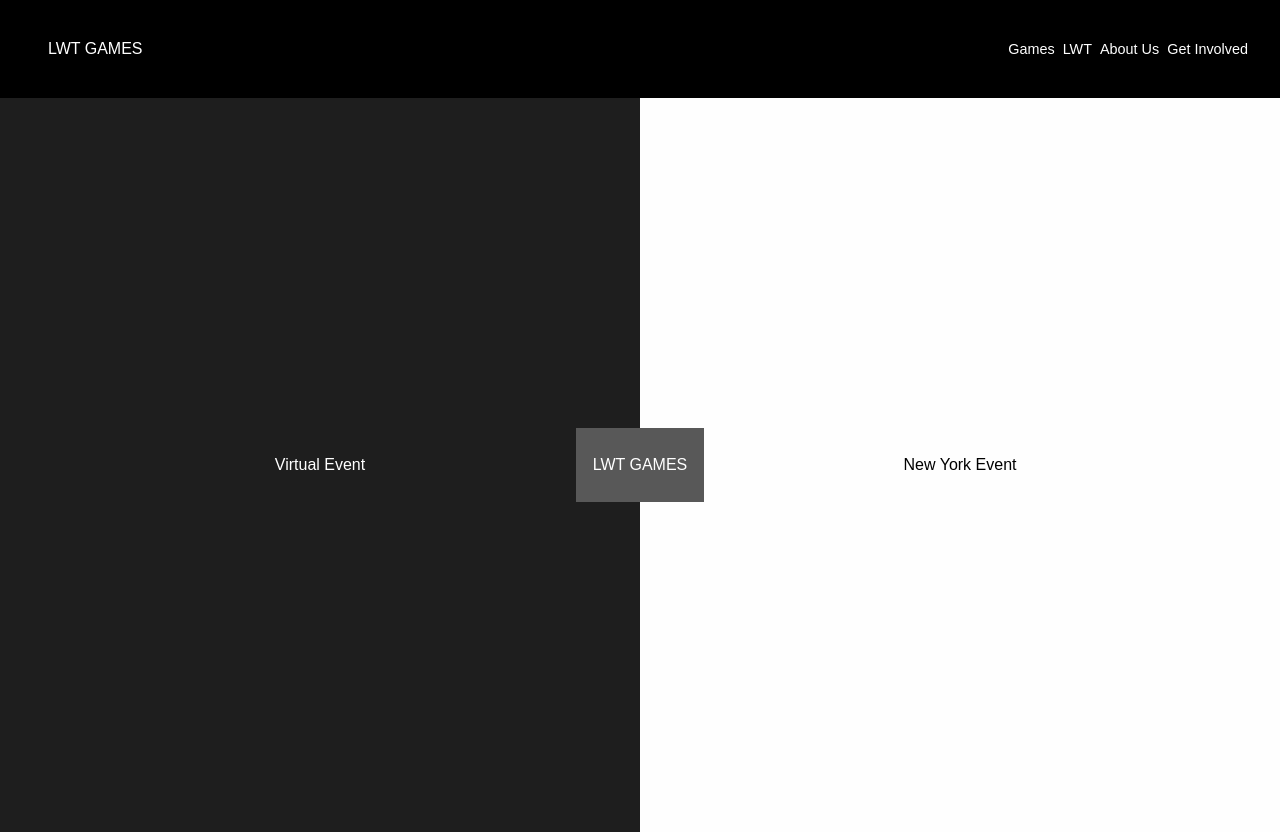
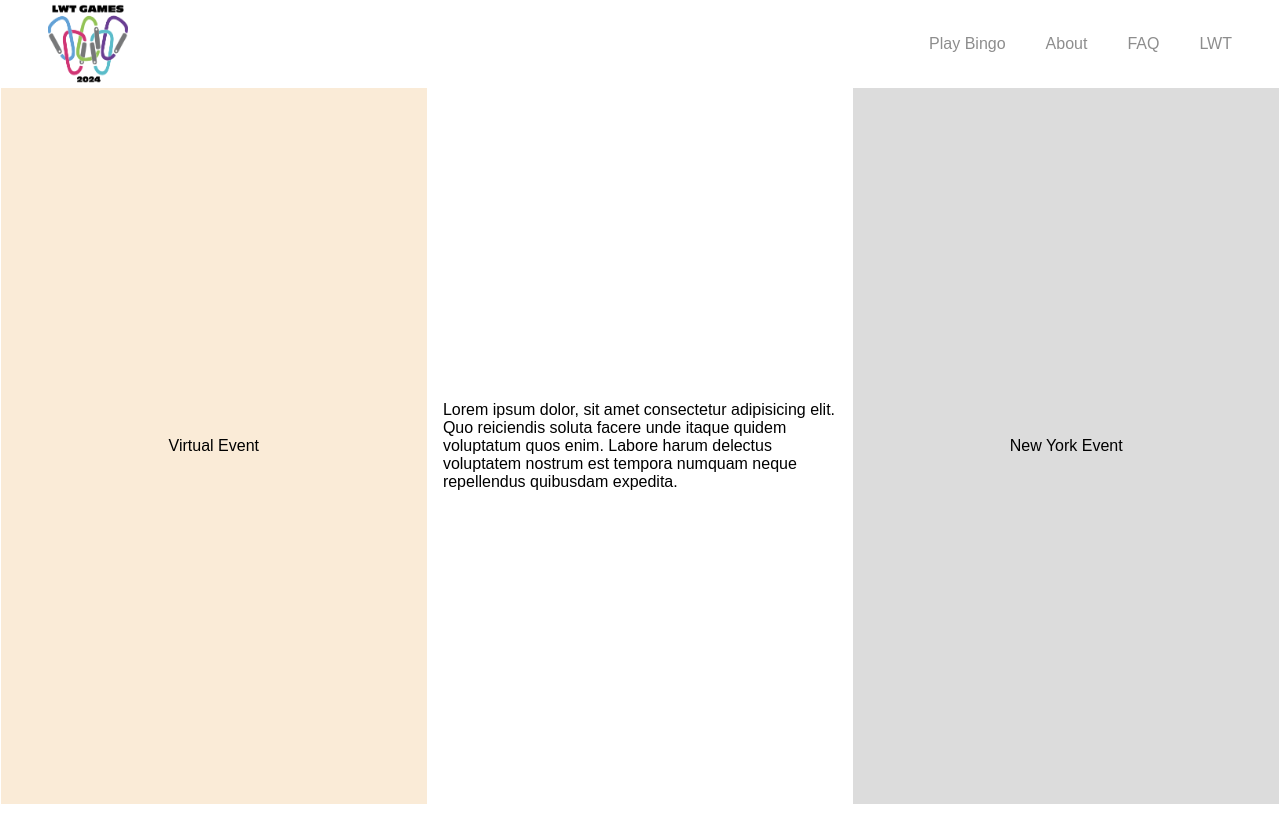
Before and after one commit to cswebdev/LWT_Games, a React (Create React App) app: page / in a window 1280 px wide. After the commit the page ends 804 px from the top, so only its background shows below. Built offline with nearby package versions, Linux system fonts and the light colour scheme.

Commit message:
added bootstrap, updated navbar

```diff
--- a/package.json
+++ b/package.json
@@ -6,7 +6,9 @@
     "@testing-library/jest-dom": "^5.17.0",
     "@testing-library/react": "^13.4.0",
     "@testing-library/user-event": "^13.5.0",
+    "bootstrap": "^5.3.3",
     "react": "^18.2.0",
+    "react-bootstrap": "^2.10.1",
     "react-dom": "^18.2.0",
     "react-router-dom": "^6.22.2",
     "react-scripts": "5.0.1",
--- a/src/components/HomePage/HomePage.css
+++ b/src/components/HomePage/HomePage.css
@@ -9,10 +9,11 @@
     overflow: hidden;
 }
 
-.left-panel,
-.right-panel {
-    width: 50%;
-    height: 91.8vh;
+.right-panel,
+.middle-panel,
+.left-panel {
+    width: 33.3%;
+    height: 89.5vh;
     display: flex;
     justify-content: center;
     align-items: center;
@@ -20,29 +21,21 @@
 }
 
 .right-panel {
-    background-color: #fefefe;
-    color: rgb(0, 0, 0);
+    background-color: rgb(220, 220, 220);
+}
 
+.middle-panel {
+    padding: 1rem;
 }
 
 .left-panel {
-    background-color: #1e1e1e;
-    color: white;
+    background-color: antiquewhite;
 }
 
-.homepage-logo {
-    background-color: rgb(88, 88, 88);
-    height: 10%;
-    /* min-height: 80px; */
-    width: 10%;
-    /* min-width: 100px; */
-    display: flex;
-    align-items: center;
-    justify-content: center;
-    padding: 1%;
-    position: absolute;
-    color: #fff;
+section {
+    width: 100%;
 }
+
 
 
 @media(max-width: 769px) {
--- a/src/components/HomePage/HomePage.jsx
+++ b/src/components/HomePage/HomePage.jsx
@@ -4,8 +4,13 @@ import "./HomePage.css";
 const HomePage = () => {
    return (
       <div className="container">
-         <div className="homepage-logo">LWT GAMES</div>
          <div className="right-panel">New York Event</div>
+         <div className="middle-panel">
+            Lorem ipsum dolor, sit amet consectetur adipisicing elit. Quo
+            reiciendis soluta facere unde itaque quidem voluptatum quos enim.
+            Labore harum delectus voluptatem nostrum est tempora numquam neque
+            repellendus quibusdam expedita.
+         </div>
          <div className="left-panel">Virtual Event</div>
       </div>
    );
--- a/src/components/Navbar/NavBar.css
+++ b/src/components/Navbar/NavBar.css
@@ -1,7 +1,7 @@
 .nav-wrapper {
     width: 100%;
-    background-color: black;
-    padding: 0.1rem 0;
+    background-color: rgb(255, 255, 255);
+    /* max-height: 6rem; */
     position: sticky;
     top: 0;
     z-index: 30;
@@ -12,7 +12,7 @@
     display: flex;
     align-items: center;
     justify-content: space-between;
-    padding: .5rem 0;
+    padding: 0 0;
     margin: 0 auto;
     max-width: 1300px !important;
 }
@@ -20,7 +20,23 @@
 .logo-wrapper {
     position: relative;
     display: flex;
-    padding: 0 1rem;
+    padding: 0rem 1rem;
+
+}
+
+.logo {
+    max-height: 1.5rem;
+    display: flex;
+    align-items: center;
+    /* justify-content: center; */
+}
+
+.logo img {
+    height: 5em;
+    width: 5em;
+    padding: 0;
+    margin: 0;
+
 }
 
 .nav-content ul {
@@ -28,22 +44,19 @@
     align-items: center;
     gap: 0.5rem;
     list-style: none;
+    margin: 0;
+    padding: 0;
 }
 
-
-a {
-    text-decoration: none;
-    color: #fff;
-    cursor: pointer;
-}
 
 
 
 .menu-item {
     text-decoration: none;
-    font-size: 0.9rem;
+    font-size: 1rem;
     font-weight: 500;
-    color: #fff;
+    margin: 0 1rem;
+    color: #8d8d8d;
     position: relative;
     cursor: pointer;
 }
--- a/src/components/Navbar/NavBar.jsx
+++ b/src/components/Navbar/NavBar.jsx
@@ -1,7 +1,7 @@
 import React, { useState } from "react";
 import "./NavBar.css";
 import MobileNav from "./MobileNav/MobileNav";
-
+import logo from "../../assets/4bf039f30053f26e59dae7a848b99ce2.png";
 const NavBar = () => {
    const [openMenu, setOpenMenu] = useState(false);
 
@@ -14,27 +14,29 @@ const NavBar = () => {
          <div className="nav-wrapper">
             <div className="nav-content">
                <div className="logo-wrapper">
-                  <div className="logo">LWT GAMES</div>
+                  <div className="logo">
+                     <img src={logo} />
+                  </div>
                </div>
                <ul>
                   <li>
                      <a href="#" className="menu-item">
-                        Games
+                        Play Bingo
+                     </a>
+                  </li>
+                  <li>
+                     <a href="#" className="menu-item">
+                        About
+                     </a>
+                  </li>
+                  <li>
+                     <a href="#" className="menu-item">
+                        FAQ
                      </a>
                   </li>
                   <li>
                      <a href="#" className="menu-item">
                         LWT
-                     </a>
-                  </li>
-                  <li>
-                     <a href="#" className="menu-item">
-                        About Us
-                     </a>
-                  </li>
-                  <li>
-                     <a href="#" className="menu-item">
-                        Get Involved
                      </a>
                   </li>
                </ul>
--- a/src/utils/Utils.js
+++ b/src/utils/Utils.js
@@ -0,0 +1,3 @@
+import logo from "../assets/4bf039f30053f26e59dae7a848b99ce2.png";
+
+logo = { logo };
```
Also changed, not shown: src/assets/4bf039f30053f26e59dae7a848b99ce2.png (added), 1 other file (tests, documents, lock files or other folders).
